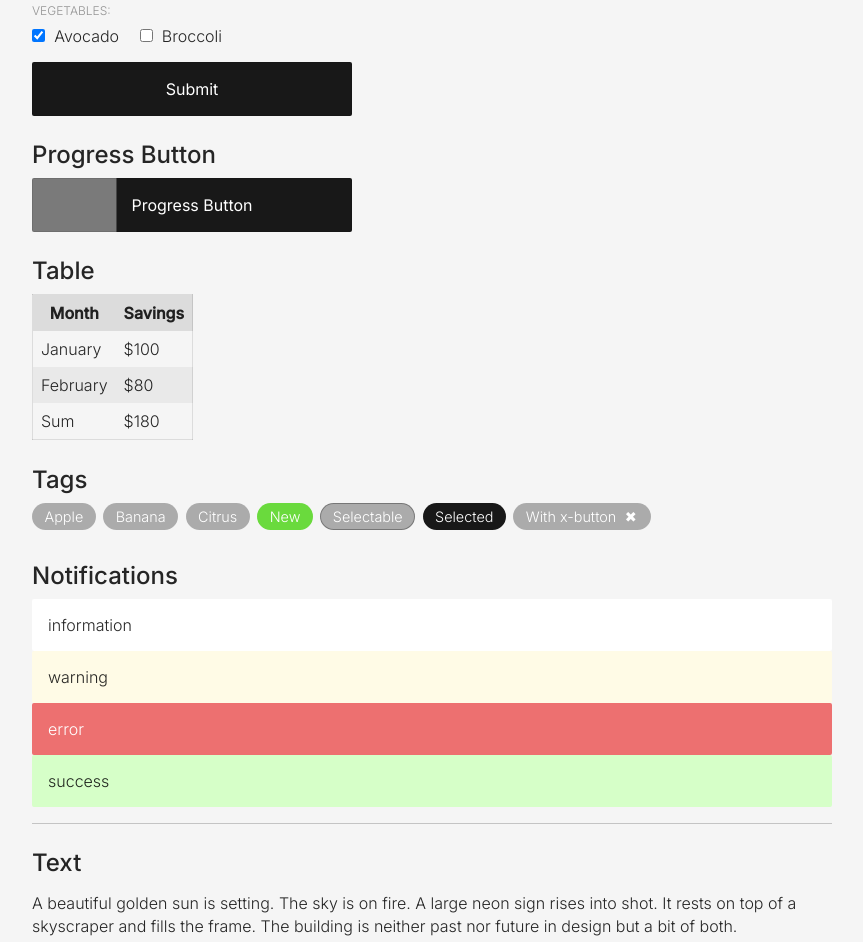
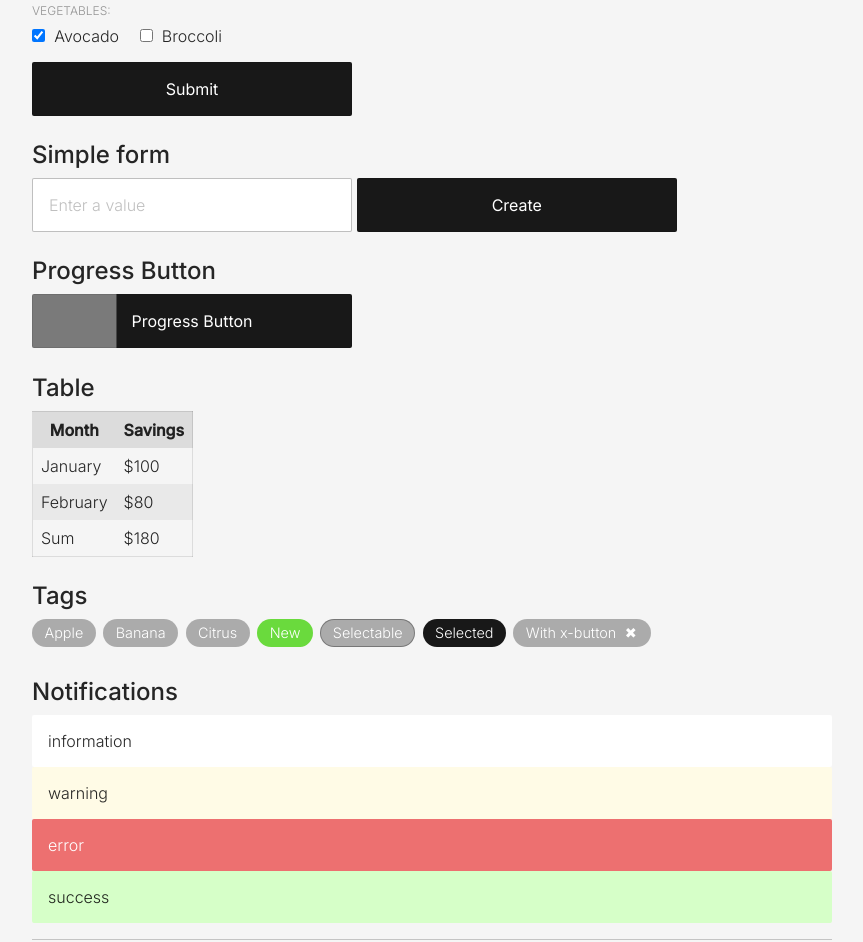
Before and after one commit to tomsoderlund/aether-css, a website: page index.html in a window 1280 px wide. Shown: the part 1023-1965 px from the top of the page, without its empty margins (208-1071 px from the left). Drawn offline with Linux system fonts and the light colour scheme.

Commit message:
Simple form fields

```diff
--- a/aether.css
+++ b/aether.css
@@ -283,7 +283,6 @@ select:disabled {
 }
 
 /* Input & Button shared */
-
 button,
 .button,
 input:not([type="radio"]):not([type="checkbox"]),
@@ -298,6 +297,15 @@ select {
   padding: 1em;
   min-width: 20em;
   transition: all 0.1s;
+  margin-right: 0.3em;
+}
+button:last-child,
+.button:last-child,
+input:not([type="radio"]):not([type="checkbox"]):last-child,
+.input:last-child,
+textarea:last-child,
+select:last-child {
+  margin-right: unset;
 }
 
 @media only screen and (max-width: 480px) {
@@ -308,7 +316,7 @@ select {
   textarea,
   select {
     width: 100%;
-    margin: 0.2em 0;
+    margin: 0.3em 0;
   }
 }
 
--- a/index.html
+++ b/index.html
@@ -110,6 +110,9 @@
         <button type="submit">Submit</button>
       </div>
     </form>
+
+    <h2>Simple form</h2>
+    <form><input type="text" placeholder="Enter a value"><button type="button">Create</button></form>
 
     <h2>Progress Button</h2>
     <button class="progress-button in-progress" onClick="toggleClass(this, 'done')">Progress Button</button>
--- a/package.json
+++ b/package.json
@@ -1,7 +1,7 @@
 {
   "name": "aether-css-framework",
   "description": "Simple, Interactive, Fun, Beautiful CSS system",
-  "version": "1.6.2",
+  "version": "1.6.3",
   "author": "Tom Söderlund <tom@tomsoderlund.com>",
   "main": "aether.css",
   "license": "MIT",
```
